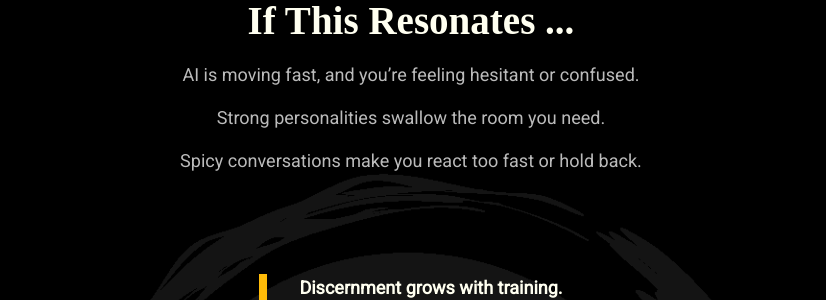
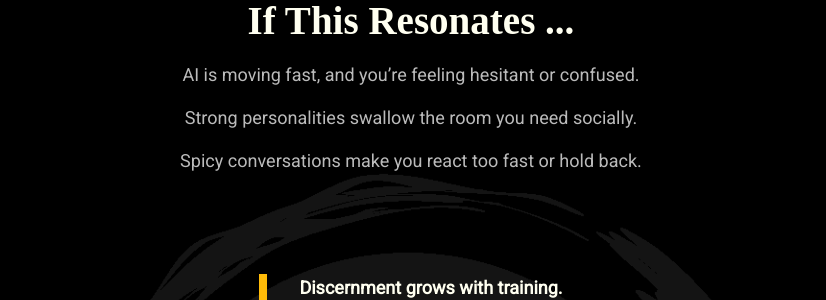
Before and after one commit to mindset-dojo/mindset-dojo.github.io, a Jekyll site: the page built from mission.md, in a window 1280 px wide and 900 px high, scrolled down 1076 px. Shown: the part 153-453 px from the top of the window, without its empty margins (229-1055 px from the left). Built offline with Jekyll 4.4.1, drawn with Linux system fonts in a browser that asks for light colours; some web fonts are replaced.

Commit message:
refactor(page): mission resonation invitation themes

```diff
--- a/_data/sections/mission.yaml
+++ b/_data/sections/mission.yaml
@@ -40,7 +40,7 @@ sections:
       label: "If This Resonates ..."
       items:
         - "AI is moving fast, and you’re feeling hesitant or confused."
-        - "Strong personalities swallow the room you need."
+        - "Strong personalities swallow the room you need socially."
         - "Spicy conversations make you react too fast or hold back."
   - type: quote
     data:
```
